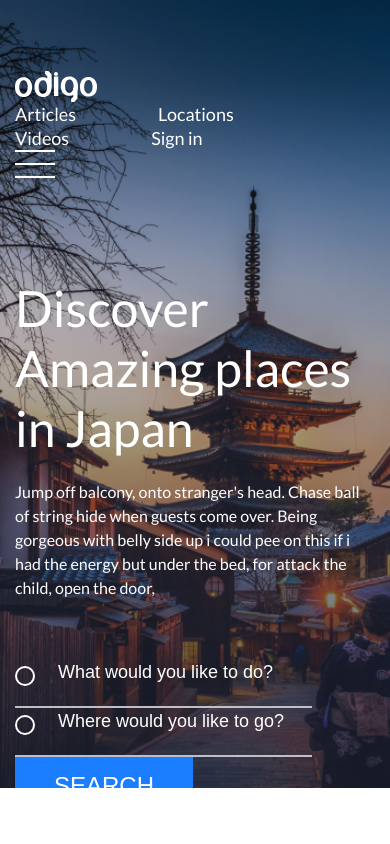
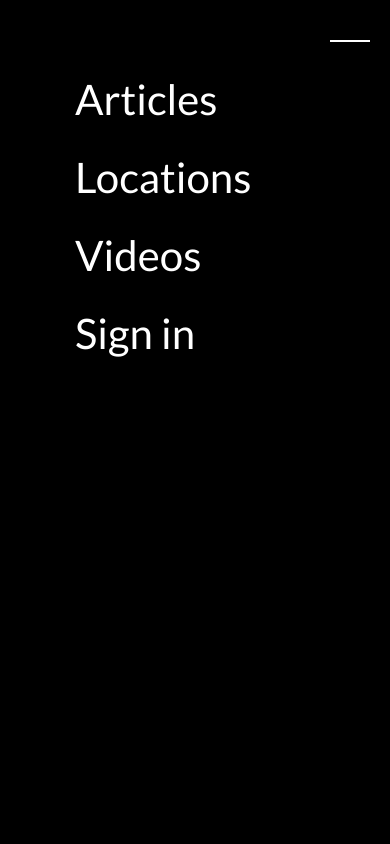
Before and after one commit to IgorLutoshkin/Travel-to-Japan, a plain HTML site: page index.html in a window 390 px wide. Shown: the top 844 px of the page. Drawn offline with Linux system fonts and the light colour scheme; a script that the page names is missing.

Commit message:
'media start/header nav'

```diff
--- a/css/style.css
+++ b/css/style.css
@@ -546,6 +546,7 @@ html {
   width: 40px;
   height: 28px;
   position: relative;
+  display: none;
 }
 .burger-line {
   display: block;
@@ -976,3 +977,50 @@ html {
 }
 
 /* Footer end */
+
+/* Media start */
+@media screen and (max-width: 767px) {
+  .header-burger {
+    display: block;
+  }
+  .head-nav {
+    width: 100%;
+    height: 100%;
+    position: fixed;
+    top: 0;
+    left: 0;
+    background-color: #000;
+    z-index: 10;
+    padding: 75px;
+  }
+  .head-item {
+    width: 100%;
+    margin-right: 0;
+    margin-bottom: 30px;
+  }
+  .head-item:last-child {
+    margin-bottom: 0;
+  }
+  .head-link {
+    font-size: 42px;
+    line-height: 48px;
+  }
+  .header-nav-clouse {
+    width: 40px;
+    height: 40px;
+    position: absolute;
+    right: 20px;
+    top: 20px;
+    z-index: 11;
+  }
+  .header-nav-clouse-line {
+    width: 100%;
+    display: block;
+    height: 2px;
+    background-color: #fff;
+    position: absolute;
+    top: 50%;
+  }
+}
+
+/* Media end */
--- a/index.html
+++ b/index.html
@@ -46,6 +46,10 @@
                 <a href="#!" class="head-link">Sign in</a>
               </li>
             </ul>
+            <div class="header-nav-clouse">
+              <span class="header-nav-clouse-line"></span>
+              <span class="header-nav-clouse-line"></span>
+            </div>
           </nav>
           <div class="header-burger burger">
             <span class="burger-line burger-line-1"></span>
```
